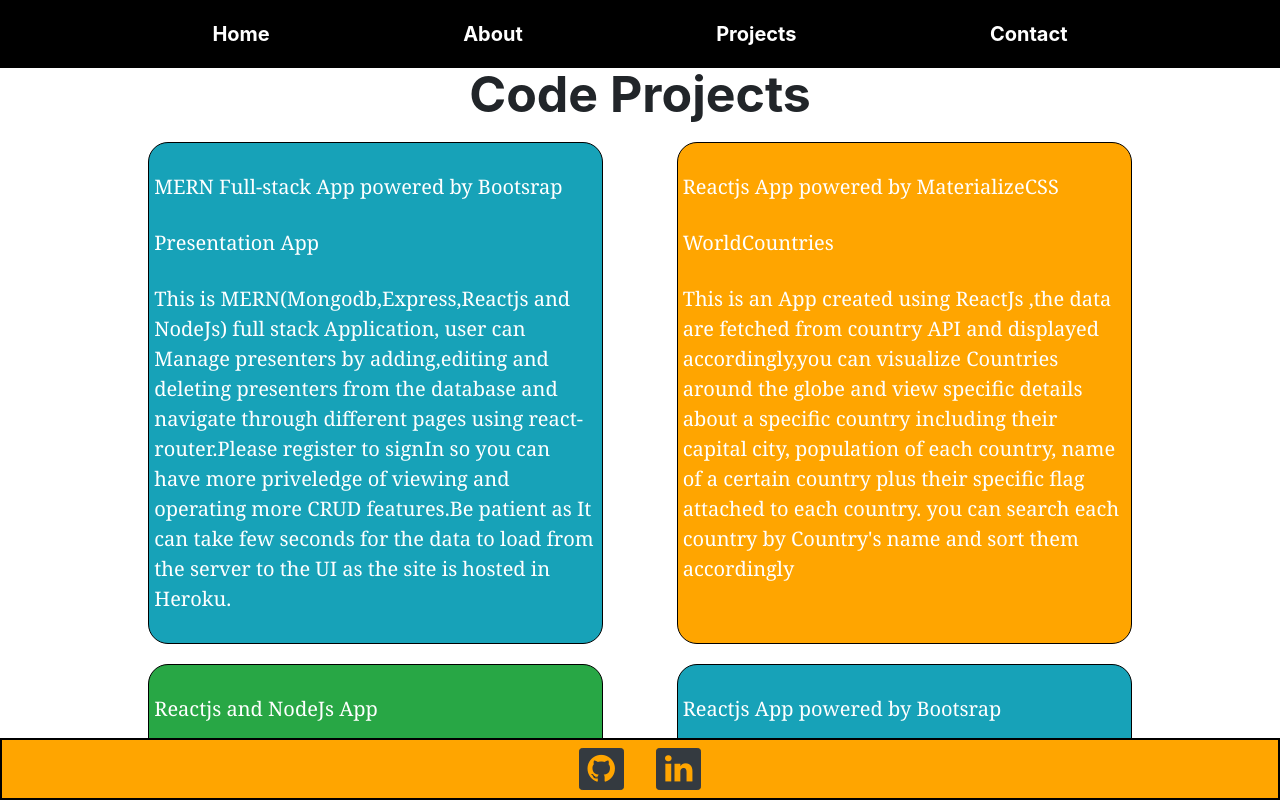
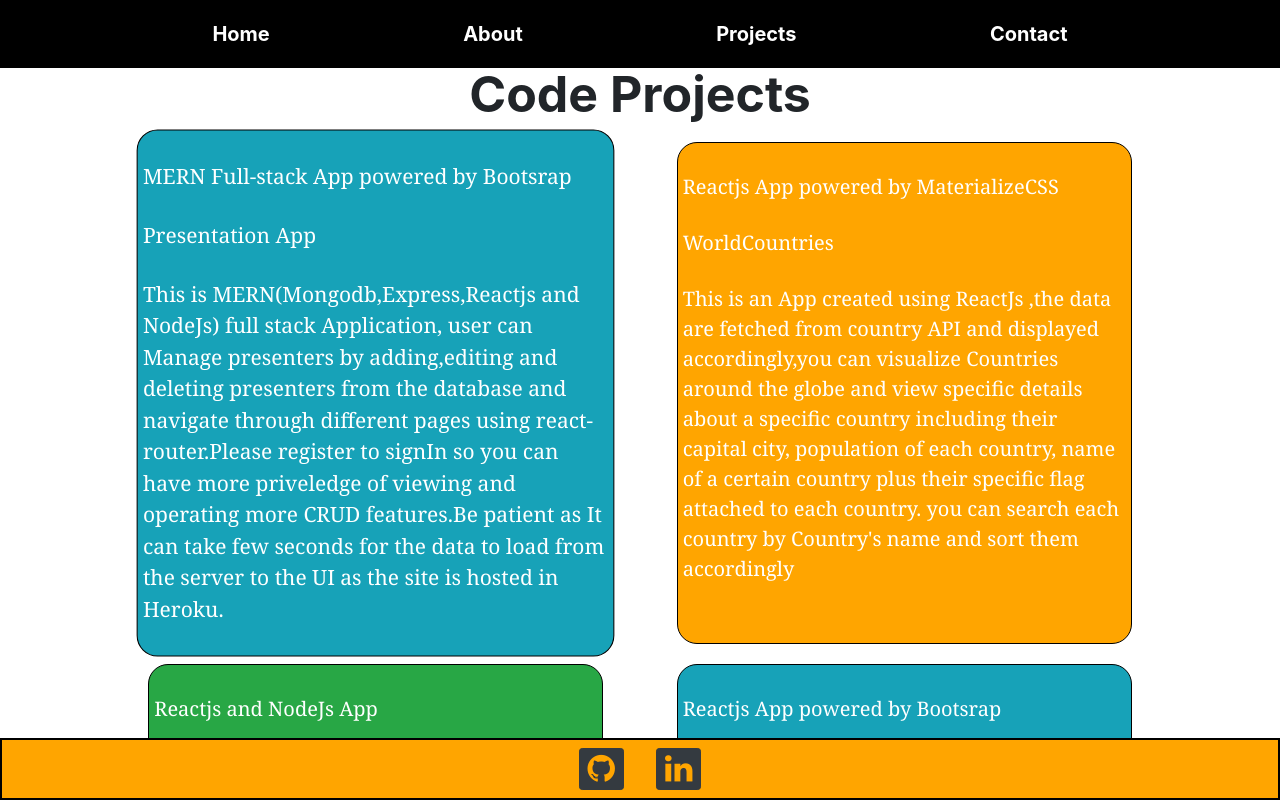
Before and after one commit to benk1/PortfolioInReact, a React (Create React App) app: page /projects in a window 1280 px wide. In both pictures the pointer is over the element 375 px from the left and 393 px from the top of the page. Shown: the top 800 px of the page. Built offline with nearby package versions, Linux system fonts and the light colour scheme.

Commit message:
add transform property on projects

```diff
--- a/src/App.css
+++ b/src/App.css
@@ -77,6 +77,20 @@ p {
 	background-color: orange;
 	color: white;
 	margin: 10px;
+}
+
+.project-1:hover,
+.project-2:hover,
+.project-3:hover,
+.project-4:hover,
+.project-5:hover,
+.project-6:hover,
+.project-7:hover,
+.project-8:hover,
+.project-9:hover,
+.project-10:hover,
+.project-11:hover {
+	transform: scale(1.05);
 }
 
 .project-2 {
```
